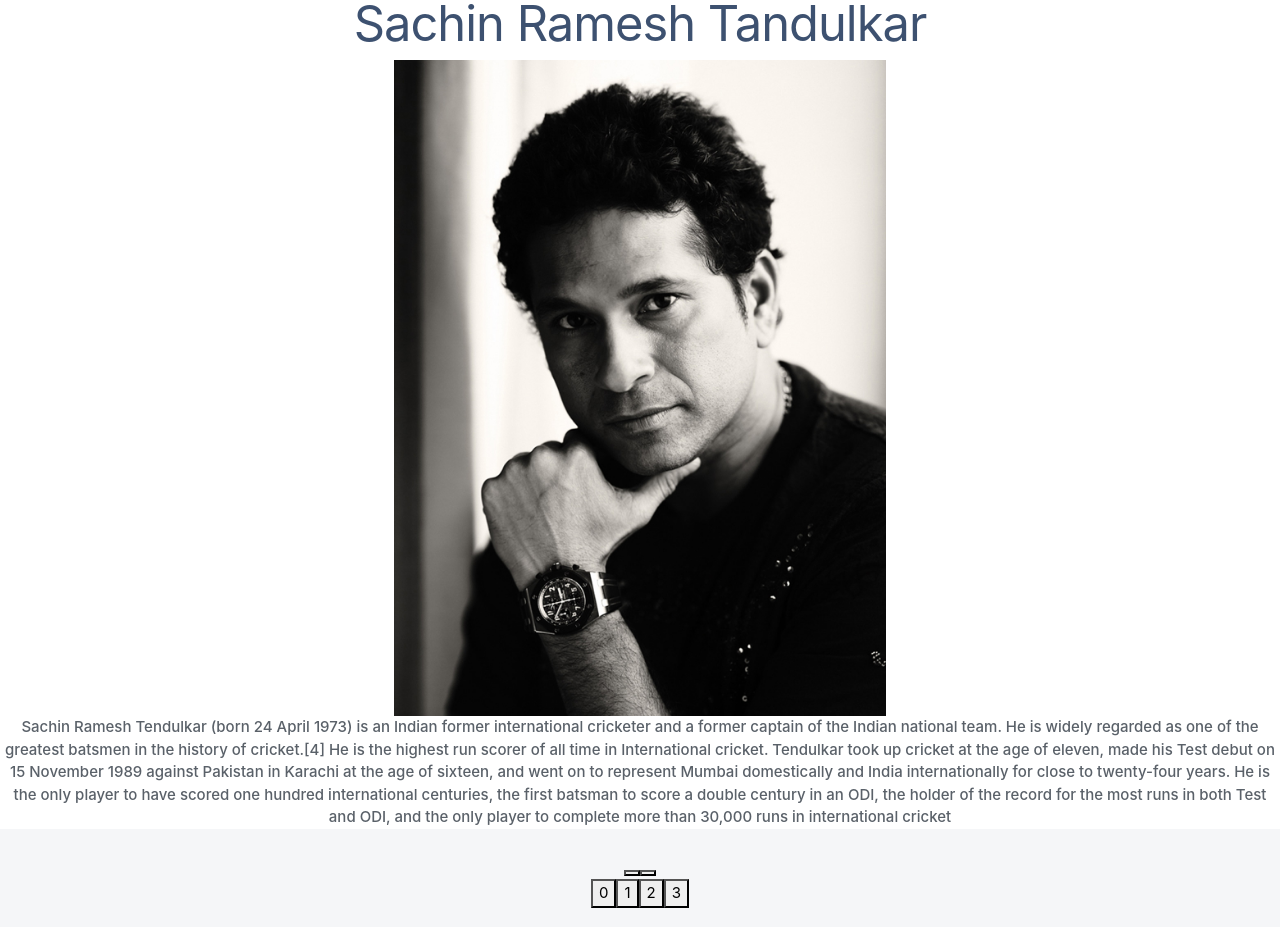
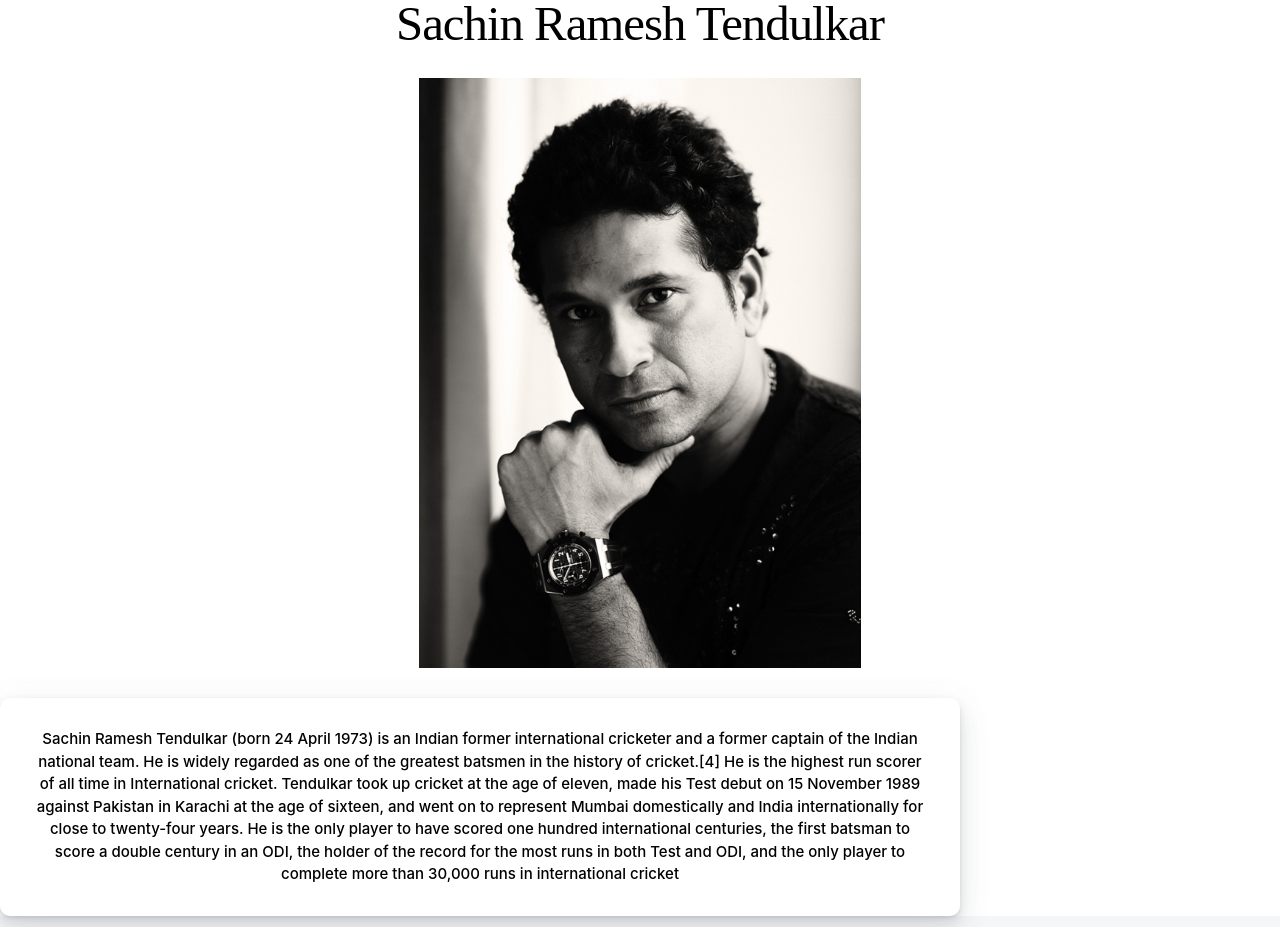
Before and after one commit to 14Richa/srt-data, a React (Create React App) app: page / in a window 1280 px wide. Shown: the top 927 px of the page. Built offline with nearby package versions, Linux system fonts and the light colour scheme.

Commit message:
Styling for frontpage

```diff
--- a/src/components/about.js
+++ b/src/components/about.js
@@ -6,12 +6,13 @@ function About() {
 
 	return (
 		<div>
-		<h1 style = {{paddingbottom: "630px"}}> Sachin Ramesh Tandulkar </h1>
+		<h1  style = {{marginBottom: "30px", fontFamily: "san-sarif", fontStyle: "bold", color: "black"}}> Sachin Ramesh Tendulkar </h1>
 
-		<img src = {srt} style = {{height: "656px"}}/>
-		<div>
-
-		<p> Sachin Ramesh Tendulkar (born 24 April 1973) is an Indian former international cricketer and a former captain of the Indian national team. He is widely regarded as one of the greatest batsmen in the history of cricket.[4] He is the highest run scorer of all time in International cricket. Tendulkar took up cricket at the age of eleven, made his Test debut on 15 November 1989 against Pakistan in Karachi at the age of sixteen, and went on to represent Mumbai domestically and India internationally for close to twenty-four years. He is the only player to have scored one hundred international centuries, the first batsman to score a double century in an ODI, the holder of the record for the most runs in both Test and ODI, and the only player to complete more than 30,000 runs in international cricket</p>
+		<img  src = {srt} style = {{height: "590px", marginBottom: "20px" }}/>
+		<div class = "card" style = {{marginTop: "10px", width: "960px"}}>
+		<div class = "card-body">
+		<p style = {{ color: "black"}}> Sachin Ramesh Tendulkar (born 24 April 1973) is an Indian former international cricketer and a former captain of the Indian national team. He is widely regarded as one of the greatest batsmen in the history of cricket.[4] He is the highest run scorer of all time in International cricket. Tendulkar took up cricket at the age of eleven, made his Test debut on 15 November 1989 against Pakistan in Karachi at the age of sixteen, and went on to represent Mumbai domestically and India internationally for close to twenty-four years. He is the only player to have scored one hundred international centuries, the first batsman to score a double century in an ODI, the holder of the record for the most runs in both Test and ODI, and the only player to complete more than 30,000 runs in international cricket</p>
+		</div>
 		</div>
 		</div>
 
```
